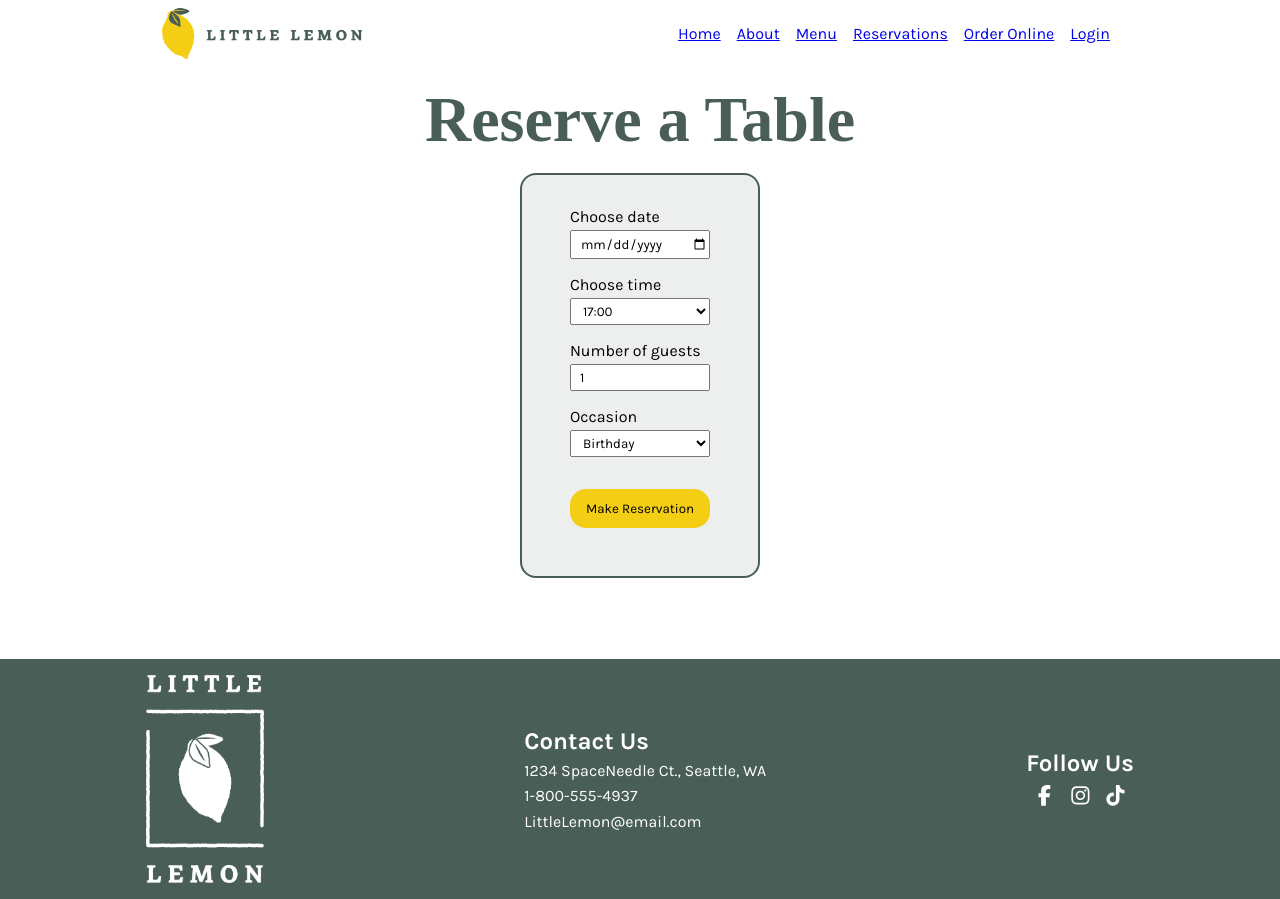
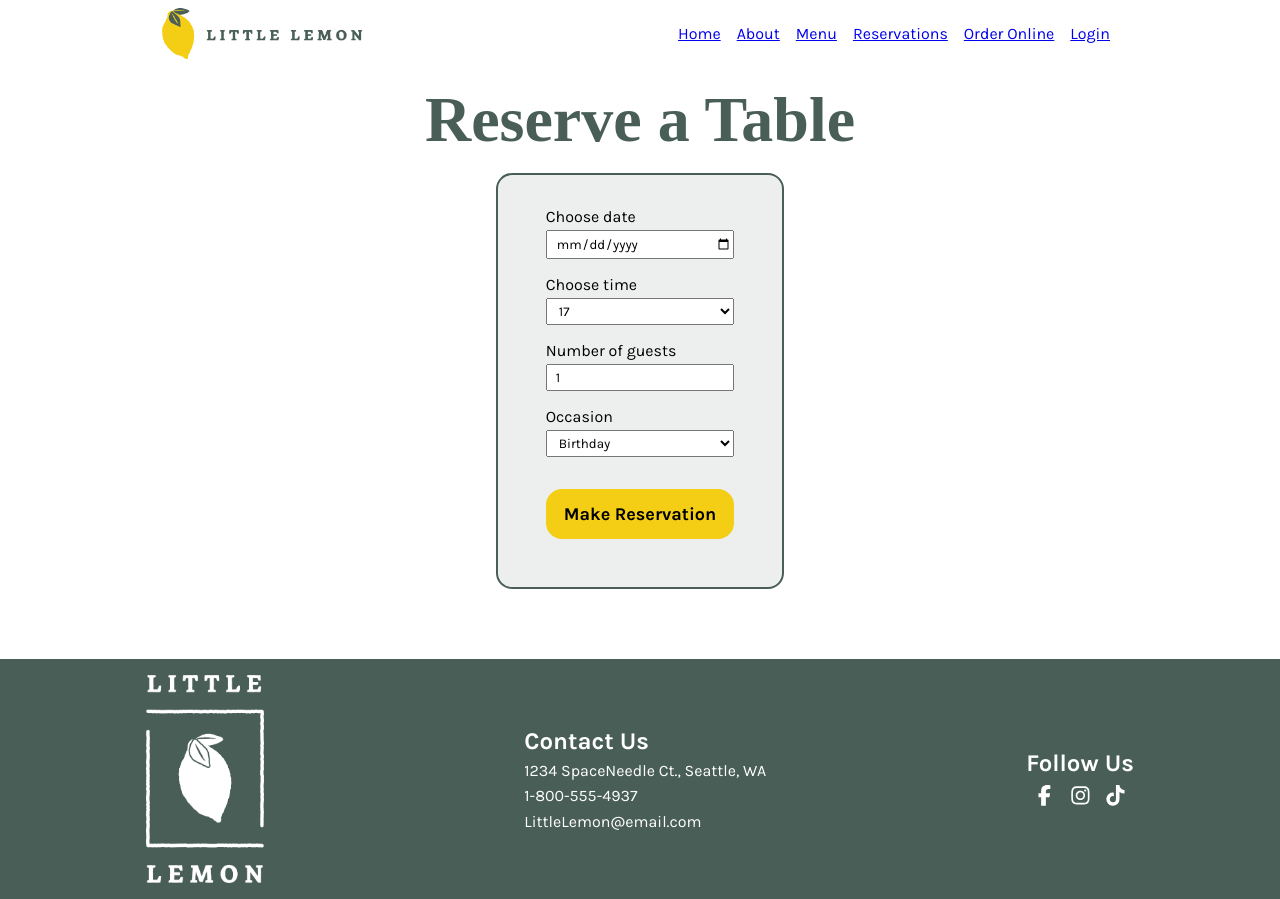
Before and after one commit to mattwheeler-dev/meta-frontend-capstone, a React (Vite) app: page /reservations in a window 1280 px wide. Built offline with nearby package versions, Linux system fonts and the light colour scheme; a web font is replaced by a local one.

Commit message:
delete extra imgs (2). update usereducer and reservation form. css refactor for btns

```diff
--- a/src/components/ReservationForm.css
+++ b/src/components/ReservationForm.css
@@ -22,8 +22,4 @@
 
 .res-form input[type="submit"] {
 	margin: 2rem 0;
-	padding: 0.75rem 1rem;
-	background-color: var(--secondary);
-	border: none;
-	border-radius: var(--radius);
 }
--- a/src/components/ReservationForm.jsx
+++ b/src/components/ReservationForm.jsx
@@ -10,7 +10,6 @@ const ReservationForm = ({ availableTimes, updateTimes }) => {
 	const timeOptions = availableTimes.map((resTime) => {
 		return <option key={resTime}>{resTime}</option>;
 	});
-	console.log(availableTimes);
 
 	const handleSubmit = (e) => {
 		e.preventDefault();
@@ -24,7 +23,12 @@ const ReservationForm = ({ availableTimes, updateTimes }) => {
 				type="date"
 				id="res-date"
 				value={date}
-				onChange={(e) => setDate(e.target.value)}
+				onChange={(e) => {
+					console.log(e.target.value);
+					setDate(e.target.value);
+					console.log(date);
+					updateTimes(date);
+				}}
 			/>
 
 			<label htmlFor="res-time">Choose time</label>
--- a/src/index.css
+++ b/src/index.css
@@ -35,3 +35,22 @@ h1 {
 	font-family: var(--markazi);
 	color: var(--primary);
 }
+
+/* all buttons */
+button,
+input[type="submit"] {
+	cursor: pointer;
+	padding: 0.75rem 1rem;
+	font-size: 18px;
+	font-weight: 700;
+	background-color: var(--secondary);
+	border: 2px solid var(--secondary);
+	border-radius: var(--radius);
+	transition: all 0.25s ease;
+}
+
+button:hover,
+input[type="submit"]:hover {
+	color: var(--secondary);
+	background-color: var(--primary);
+}
--- a/src/pages/Home.css
+++ b/src/pages/Home.css
@@ -26,17 +26,8 @@
 }
 
 .hero article p {
+	margin-bottom: 2rem;
 	font-size: 18pt;
-}
-
-.hero article button {
-	margin-top: 1rem;
-	padding: 0.75rem 1rem;
-	font-size: 18px;
-	font-weight: 700;
-	background-color: var(--secondary);
-	border: none;
-	border-radius: var(--radius);
 }
 
 .hero img {
@@ -57,15 +48,6 @@
 .specials h2 {
 	font-family: var(--markazi);
 	font-size: 48px;
-}
-
-.specials button {
-	padding: 0.75rem 1rem;
-	font-size: 18px;
-	font-weight: 700;
-	background-color: var(--secondary);
-	border: none;
-	border-radius: var(--radius);
 }
 
 .specials article {
--- a/src/pages/Reservations.jsx
+++ b/src/pages/Reservations.jsx
@@ -10,25 +10,22 @@ const reducer = (state, action) => {
 	}
 };
 
-const initializeTimes = {
-	availableTimes: [
-		"17:00",
-		"18:00",
-		"19:00",
-		"20:00",
-		"21:00",
-		"22:00",
-		"23:00",
-	],
+const initializeTimes = (times) => {
+	return { availableTimes: times, date: new Date() };
 };
 
 const Reservations = () => {
-	const [state, dispatch] = useReducer(reducer, initializeTimes);
+	const [state, dispatch] = useReducer(
+		reducer,
+		["17", "18", "19", "20"],
+		initializeTimes
+	);
 
-	const updateTimes = () => {
-		dispatch({ type: "reserve_time" });
+	const updateTimes = (date) => {
+		console.log(date);
+		dispatch({ type: "reserve_time", date: date });
 	};
-
+	console.log(`${state.availableTimes} | ${state.date}`);
 	return (
 		<section className="reservations">
 			<h1>Reserve a Table</h1>
```
Also changed, not shown: 2 other files (tests, documents, lock files or other folders).
